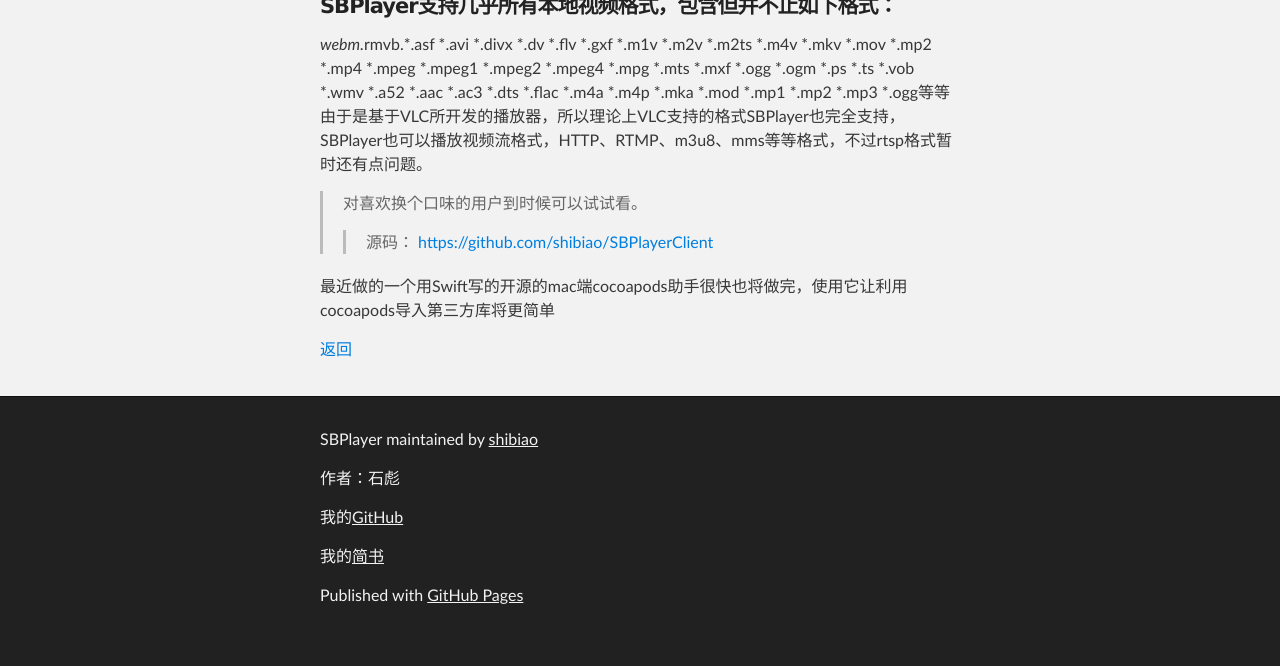
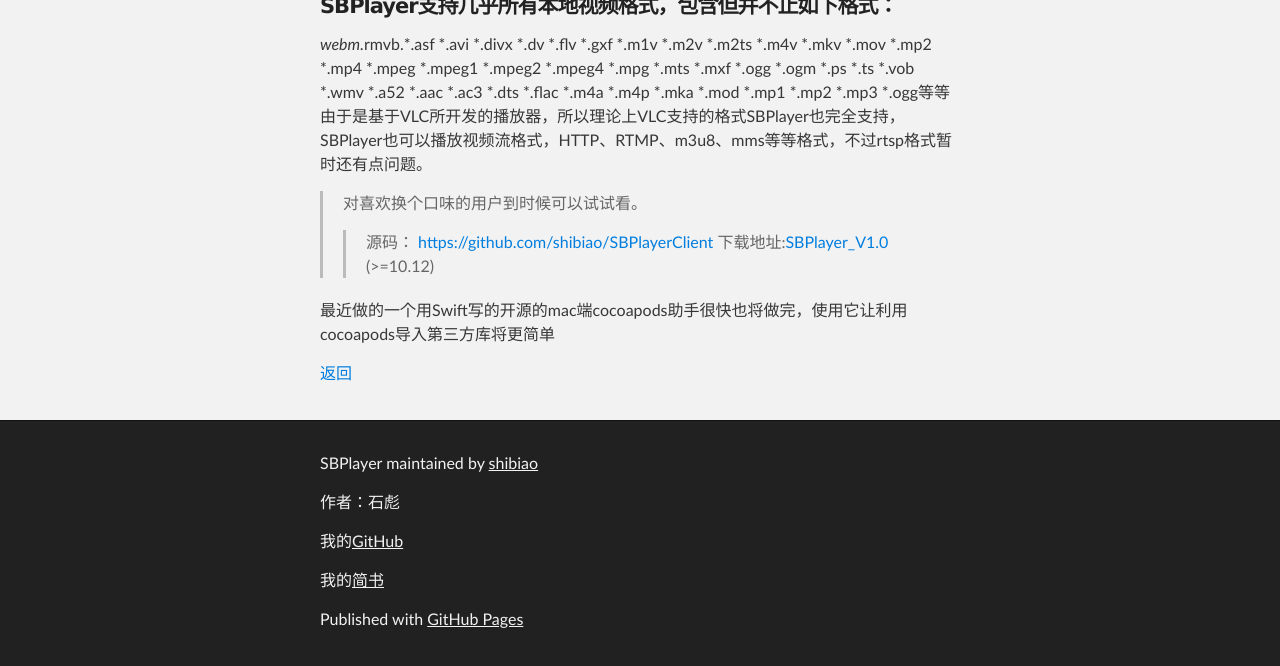
Before and after one commit to shibiao/sbplayer.github.io, a Jekyll site: the page built from SBPlayer.md, in a window 1280 px wide and 900 px high, scrolled down 2189 px, cut to the strip 234-900 px from the top of the window. Built offline with Jekyll 4.4.1, drawn with Linux system fonts in a browser that asks for light colours; our own code applies the rules of GitHub Pages for plain Markdown files; before the commit the page ends 3065 px from its top, so only the background shows below that.

Commit message:
Update SBPlayer.md

```diff
--- a/SBPlayer.md
+++ b/SBPlayer.md
@@ -30,6 +30,7 @@
 
 >对喜欢换个口味的用户到时候可以试试看。
 >> 源码： [https://github.com/shibiao/SBPlayerClient](https://github.com/shibiao/SBPlayerClient)
+>> 下载地址:[SBPlayer_V1.0](https://pan.baidu.com/s/1migCD8O) (>=10.12)
 
 最近做的一个用Swift写的开源的mac端cocoapods助手很快也将做完，使用它让利用cocoapods导入第三方库将更简单
 
```
